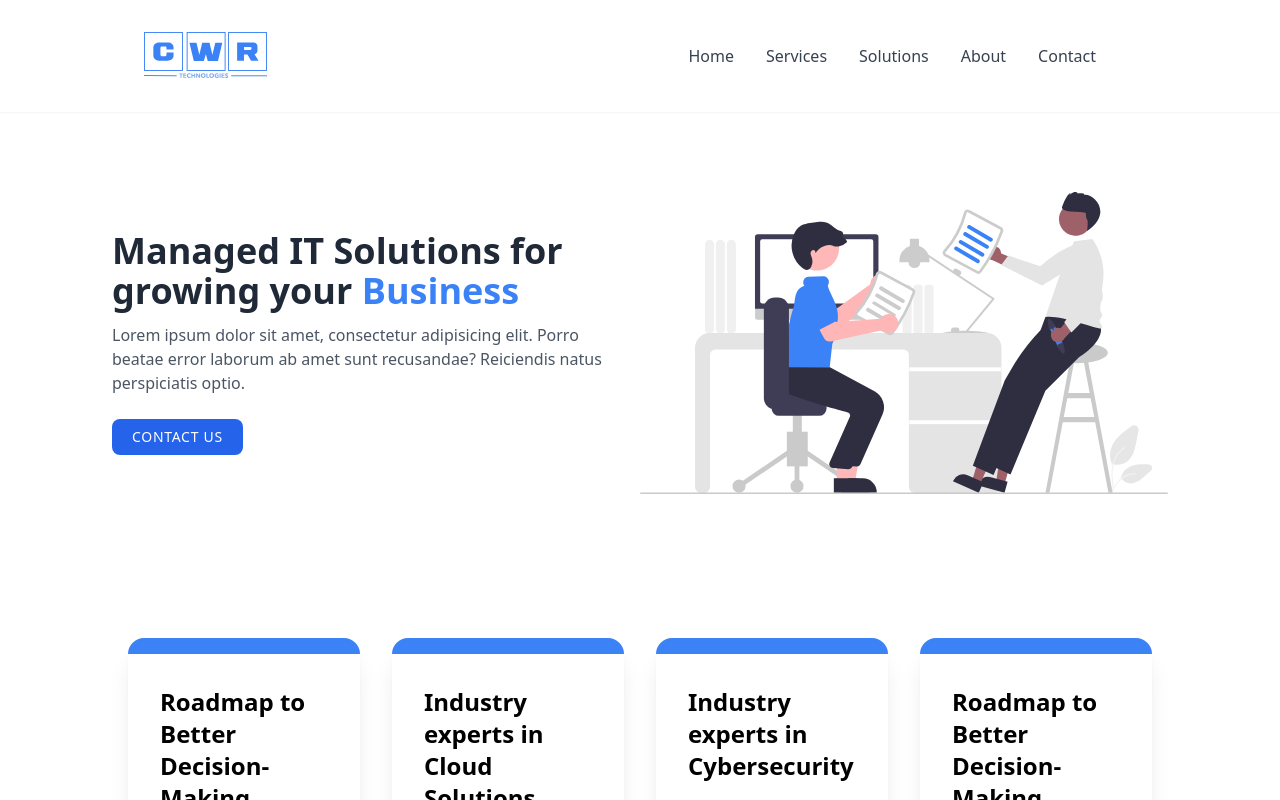
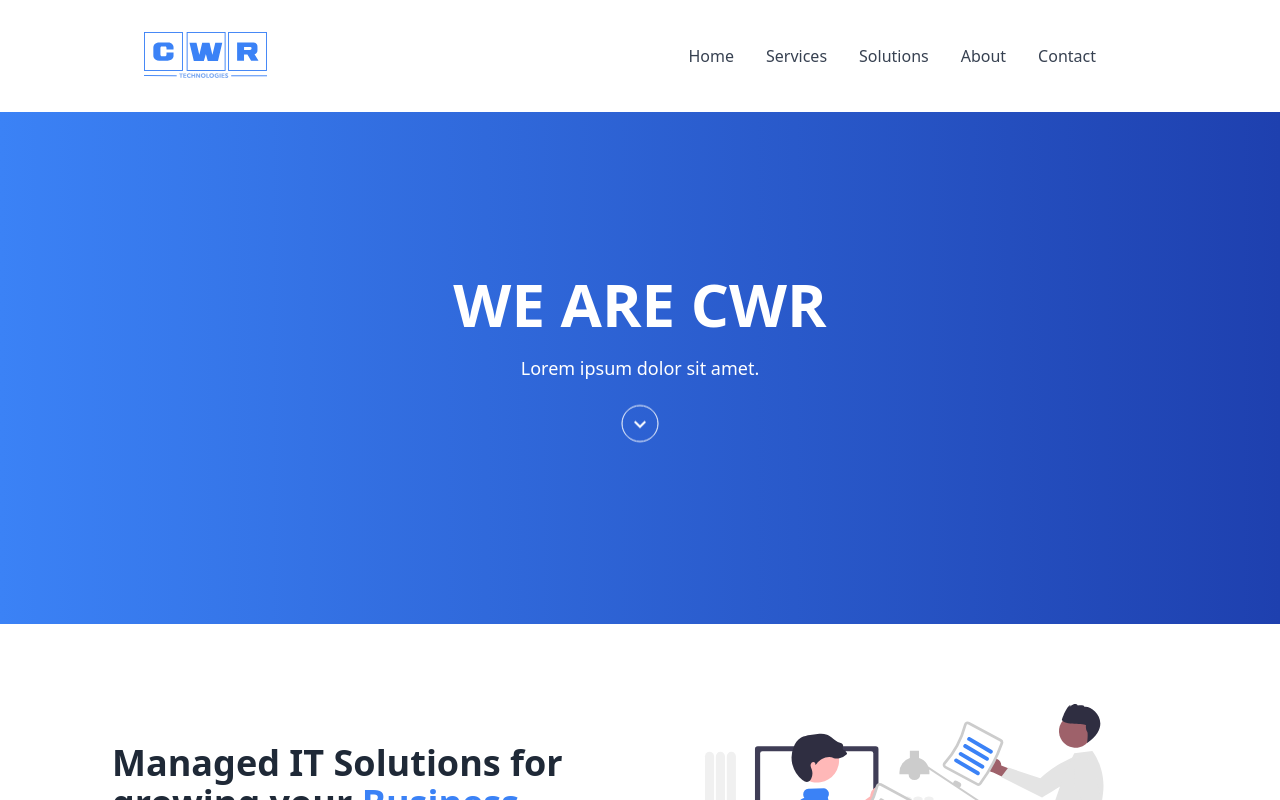
Before and after one commit to AnshumanDhiman/cwr, a React (Vite) app: page / in a window 1280 px wide. Shown: the top 800 px of the page. Built offline with nearby package versions, Linux system fonts and the light colour scheme.

Commit message:
hero addition

```diff
--- a/src/components/hero.jsx
+++ b/src/components/hero.jsx
@@ -15,6 +15,28 @@ function createCard(card_data) {
 export default function Hero() {
   return (
     <>
+
+<section>
+            <div className="relative grid w-full bg-gradient-to-r from-blue-500 to-blue-800 h-96 lg:h-[32rem] place-items-center">
+                <div className="flex flex-col items-center mx-auto text-center">
+                    <h1 className="text-4xl font-semibold text-white uppercase md:text-6xl">We are CWR</h1>
+
+                    <p className="mt-6 text-lg leading-5 text-white">Lorem ipsum dolor sit amet.</p>
+
+                    <a href="#about" className="mt-8 cursor-pointer animate-bounce">
+                        <svg width="53" height="53" viewBox="0 0 53 53" fill="none" xmlns="http://www.w3.org/2000/svg">
+                            <circle cx="27" cy="26" r="18" stroke="white" />
+                            <path
+                                d="M22.41 23.2875L27 27.8675L31.59 23.2875L33 24.6975L27 30.6975L21 24.6975L22.41 23.2875Z"
+                                fill="white" />
+                        </svg>
+                    </a>
+                </div>
+            </div>
+
+        </section>
+
+
     <header className="bg-white ">
     <div className="container px-28 py-20 mx-auto">
         <div className="items-center lg:flex">
```
Also changed, not shown: 1 other file (tests, documents, lock files or other folders).
